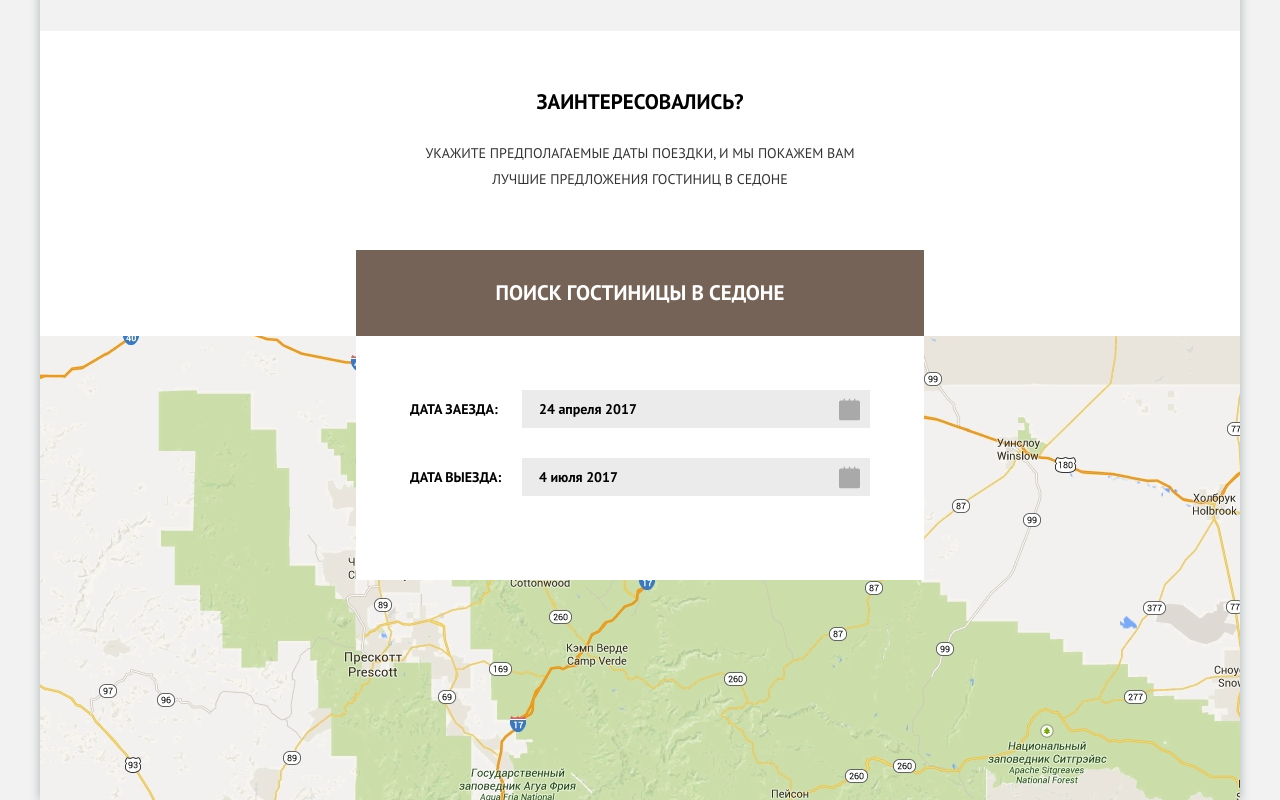
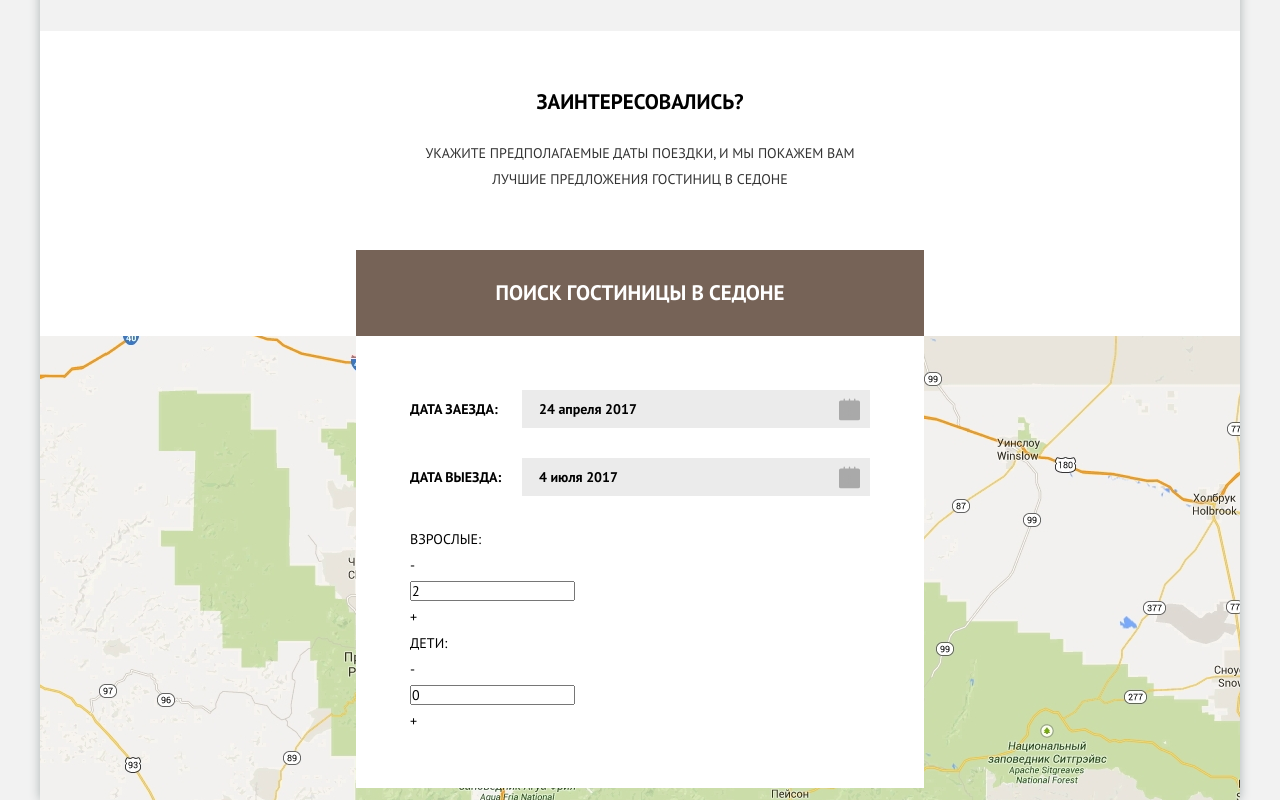
Before and after one commit to shock-dev/sedona, a Vue app: page / in a window 1280 px wide. Shown: the part 1977-2777 px from the top of the page. Built offline with nearby package versions, Linux system fonts and the light colour scheme.

Commit message:
integrate this in parent

```diff
--- a/src/components/appSearchForm.vue
+++ b/src/components/appSearchForm.vue
@@ -12,6 +12,16 @@
           :value="value"
           @sendValueToParent="getValueFromChild(index, $event)"
         />
+        <div class="form__num-row">
+          <app-form-number-input
+            v-for="({ title, value }, index) in numInputs"
+            :key="index"
+            :title="title"
+            :value="value"
+            @minus="minusInParent(index)"
+            @plus="plusInParent(index)"
+          />
+        </div>
       </div>
     </div>
   </form>
@@ -19,10 +29,12 @@
 
 <script>
 import AppFormTextInput from "@/components/appFormTextInput";
+import AppFormNumberInput from "@/components/appFormNumberInput";
 
 export default {
   name: "appSearchForm",
   components: {
+    AppFormNumberInput,
     AppFormTextInput
   },
   data: () => ({
```
